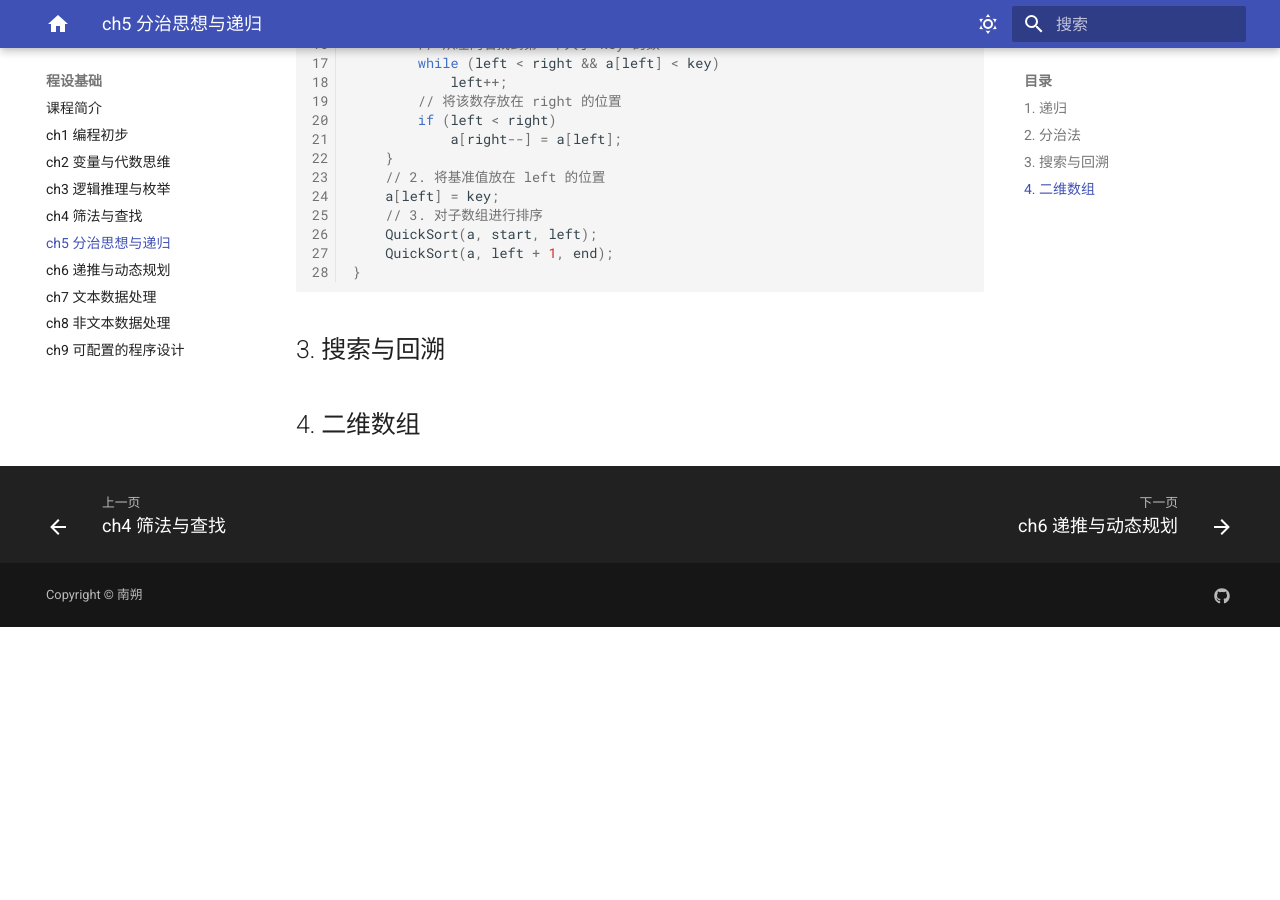
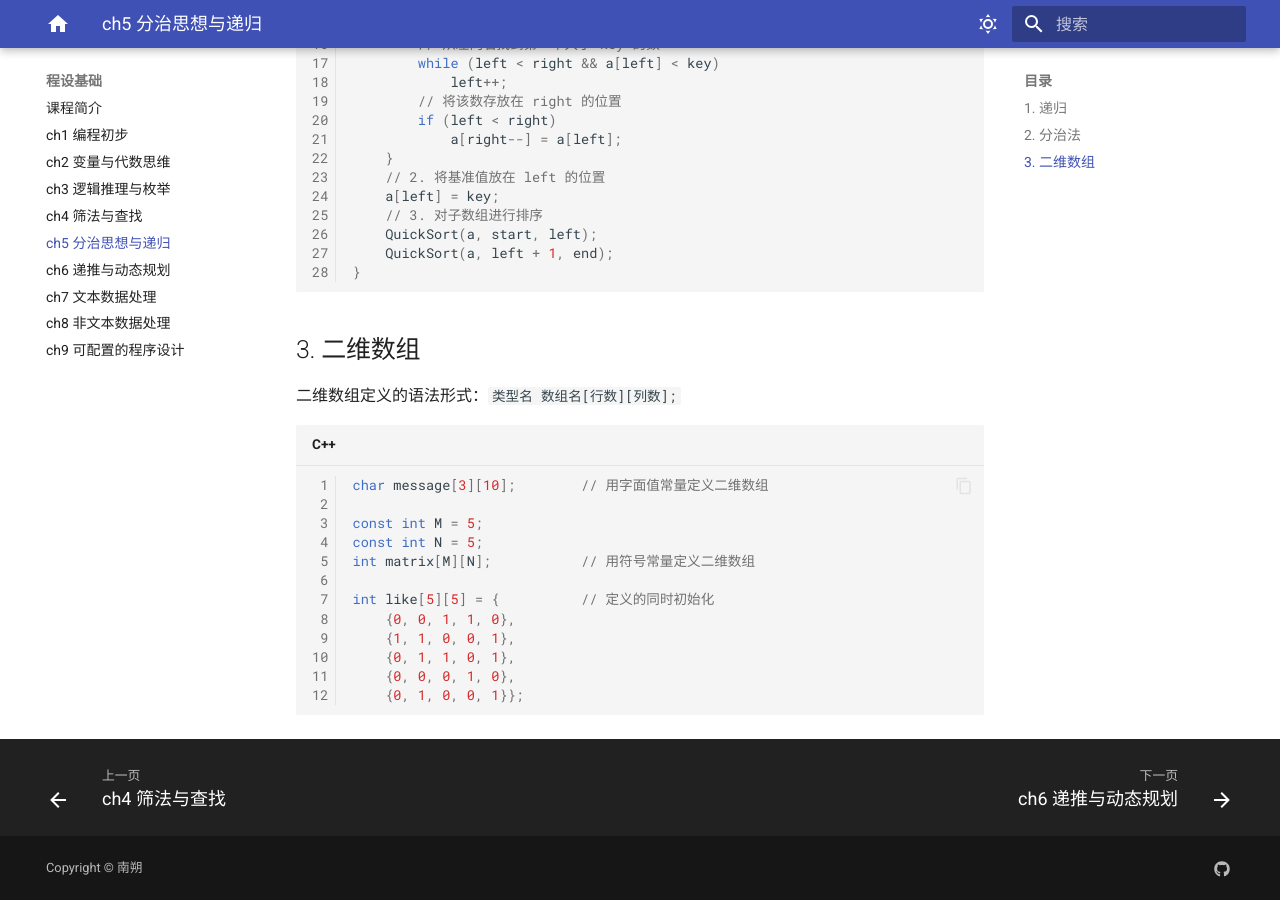
Before and after one commit to ErnestEarth/jifeng.github.io, an MkDocs documentation site: the page built from docs/Fundamentals_of_Programming/ch5.md, in a window 1280 px wide and 900 px high, scrolled down 2326 px. Built offline with MkDocs 1.6.1 and Material for MkDocs 9.7.7, drawn with Linux system fonts in a browser that asks for light colours; before the commit the page ends 2953 px from its top, so only the background shows below that.

Commit message:
更新《程序设计基础》笔记第 5 章

````diff
--- a/docs/Fundamentals_of_Programming/ch5.md
+++ b/docs/Fundamentals_of_Programming/ch5.md
@@ -108,6 +108,21 @@ void QuickSort(int *a, int start, int end)
 }
 ```
 
-## 3. 搜索与回溯
+## 3. 二维数组
 
-## 4. 二维数组
+二维数组定义的语法形式：`类型名 数组名[行数][列数];`
+
+```cpp
+char message[3][10];		// 用字面值常量定义二维数组
+
+const int M = 5;
+const int N = 5;
+int matrix[M][N];			// 用符号常量定义二维数组
+
+int like[5][5] = {			// 定义的同时初始化
+    {0, 0, 1, 1, 0},
+    {1, 1, 0, 0, 1},
+    {0, 1, 1, 0, 1},
+    {0, 0, 0, 1, 0},
+    {0, 1, 0, 0, 1}};
+```
````
